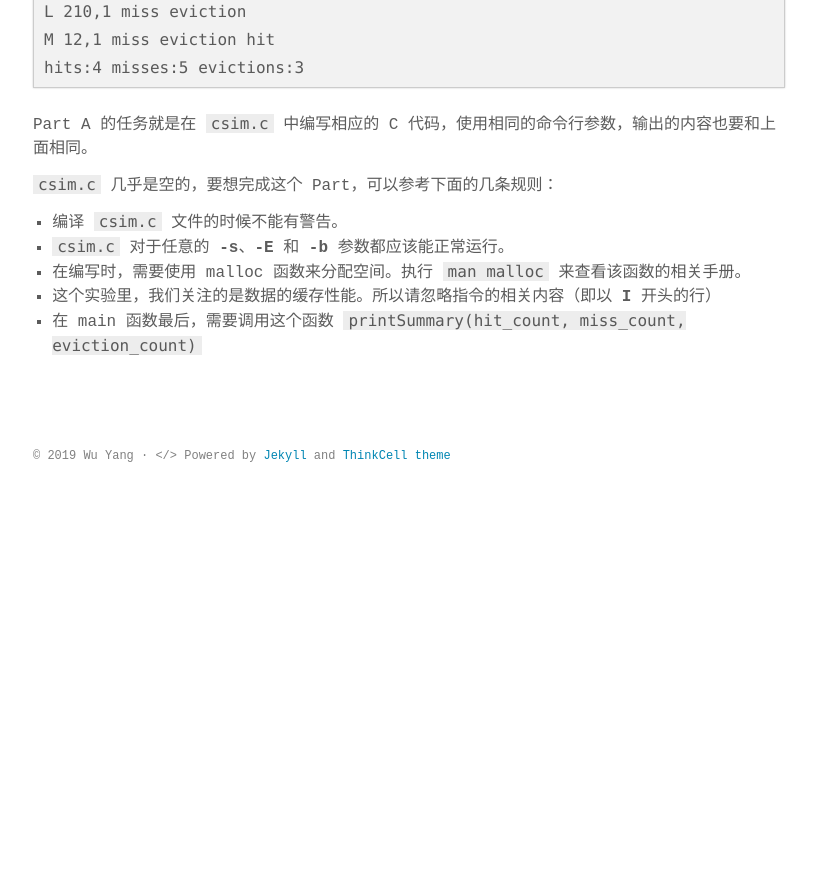
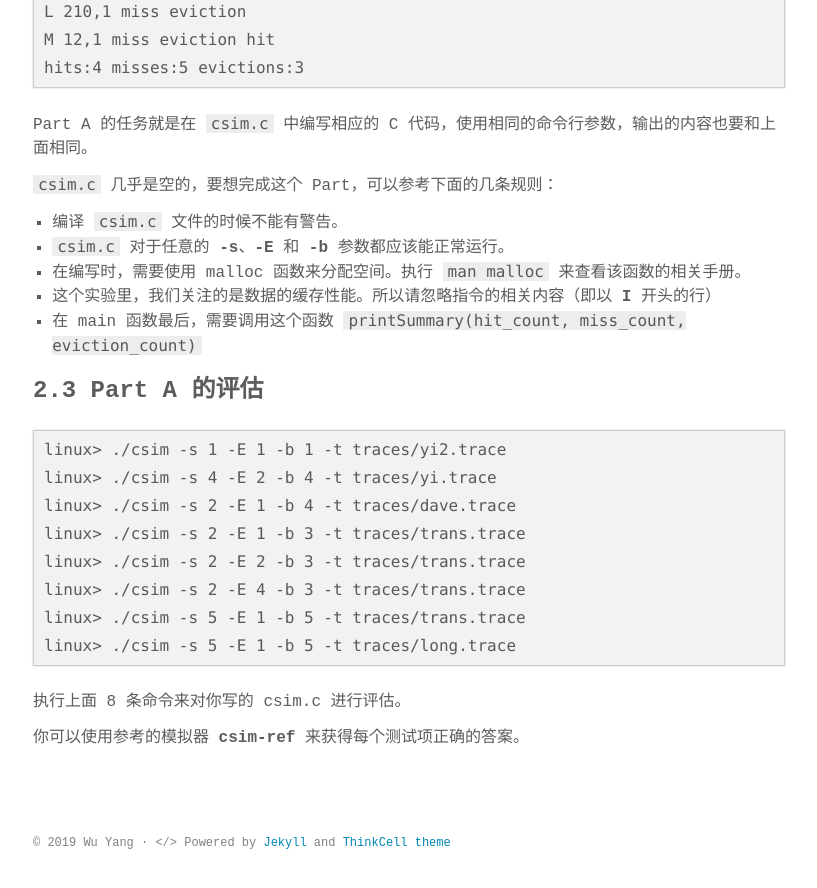
Before and after one commit to drivebyer/old-blog-theme, a Jekyll site: the page built from _posts/2019-02-14-深入理解计算机系统-Cache-Lab-实验报告.md, in a window 1280 px wide and 900 px high, scrolled down 2190 px. Shown: the top 888 px of the window, without its empty margins (231-1048 px from the left). Built offline with Jekyll 4.4.1, drawn with Linux system fonts in a browser that asks for light colours; some web fonts are replaced; before the commit the page ends 2703 px from its top, so only the background shows below that.

Commit message:
Update 2019-02-14-深入理解计算机系统-Cache-Lab-实验报告.md

````diff
--- a/_posts/2019-02-14-深入理解计算机系统-Cache-Lab-实验报告.md
+++ b/_posts/2019-02-14-深入理解计算机系统-Cache-Lab-实验报告.md
@@ -110,3 +110,20 @@ Part A 的任务就是在 `csim.c` 中编写相应的 C 代码，使用相同的
 3. 在编写时，需要使用 malloc 函数来分配空间。执行 `man malloc` 来查看该函数的相关手册。
 4. 这个实验里，我们关注的是数据的缓存性能。所以请忽略指令的相关内容（即以 **I** 开头的行）
 5. 在 main 函数最后，需要调用这个函数 `printSummary(hit_count, miss_count, eviction_count)`
+
+### 2.3 Part A 的评估
+
+```
+linux> ./csim -s 1 -E 1 -b 1 -t traces/yi2.trace
+linux> ./csim -s 4 -E 2 -b 4 -t traces/yi.trace
+linux> ./csim -s 2 -E 1 -b 4 -t traces/dave.trace
+linux> ./csim -s 2 -E 1 -b 3 -t traces/trans.trace
+linux> ./csim -s 2 -E 2 -b 3 -t traces/trans.trace
+linux> ./csim -s 2 -E 4 -b 3 -t traces/trans.trace
+linux> ./csim -s 5 -E 1 -b 5 -t traces/trans.trace
+linux> ./csim -s 5 -E 1 -b 5 -t traces/long.trace
+```
+
+执行上面 8 条命令来对你写的 csim.c 进行评估。
+
+你可以使用参考的模拟器 **csim-ref** 来获得每个测试项正确的答案。
````
